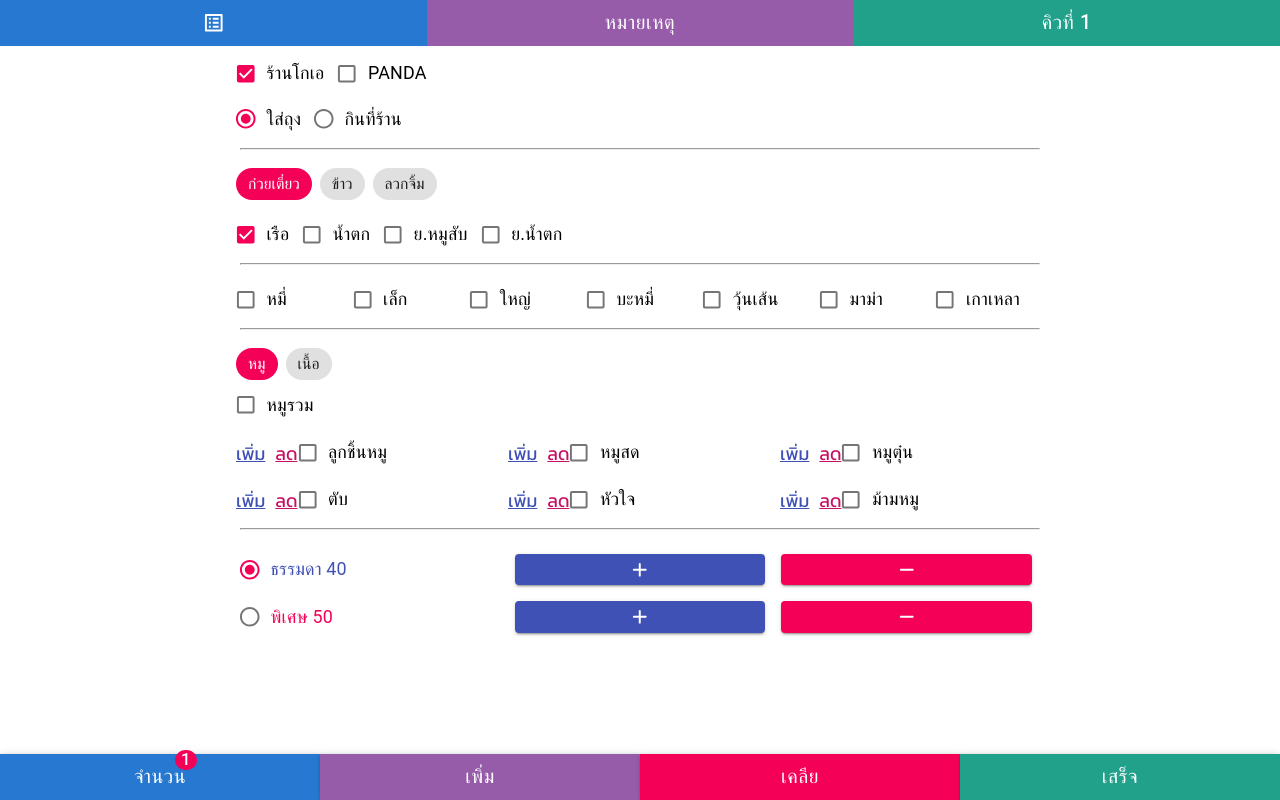
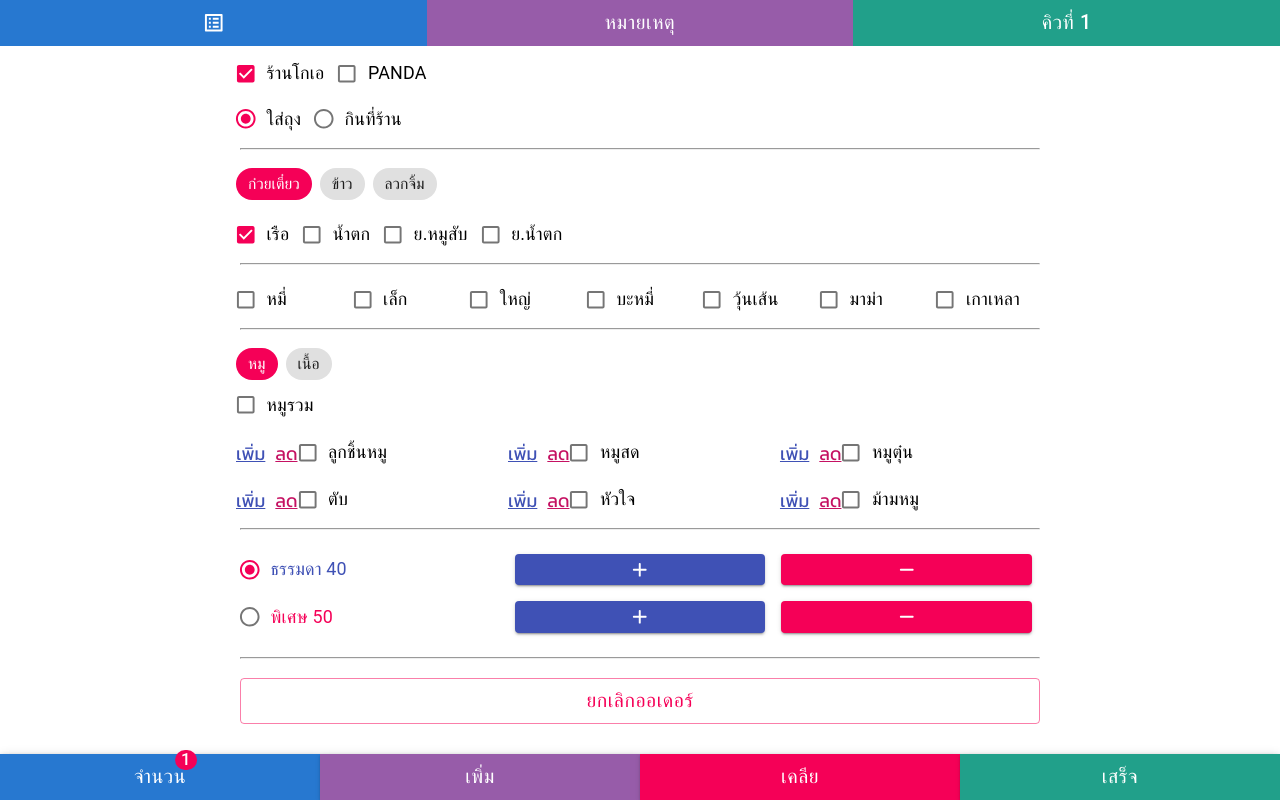
Before and after one commit to boatnoodle/streetfood, a React (Create React App) app: page / in a window 1280 px wide. Built offline with nearby package versions, Linux system fonts and the light colour scheme.

Commit message:
⚡️Add btn cancel order

```diff
--- a/src/containers/Order/index.tsx
+++ b/src/containers/Order/index.tsx
@@ -23,6 +23,7 @@ import Remark from "containers/Order/Remark";
 import ActionBar from "containers/Order/ActionBar";
 import TopBar from "containers/Order/TopBar";
 import OrderList from "containers/Order/components/OrderList/OrderList";
+import Button from "@material-ui/core/Button";
 
 const useStyles = makeStyles((theme: Theme) =>
   createStyles({
@@ -77,6 +78,9 @@ const useStyles = makeStyles((theme: Theme) =>
       position: "fixed",
       top: "6px",
       left: "20%"
+    },
+    btnCancelOrder: {
+      width: "100%"
     }
   })
 );
@@ -85,13 +89,20 @@ const Order = ({ handleSubmit }) => {
   const [openDialogRemark, setOpenDialogRemark] = useState(false);
   const [openDialogOrderList, setOpenDialogOrderList] = useState(false);
   const classes = useStyles();
-  const { values, setFieldValue, initialValues } = useFormikContext<any>();
+  const { values, setFieldValue, initialValues, resetForm } = useFormikContext<
+    any
+  >();
 
   const handleAddOrder = () => {
     const orders = values.orders;
     const order = values.orderDetail;
     setFieldValue("orders", [...orders, order]);
     setFieldValue("orderDetail", initialValues.orderDetail);
+    window.scrollTo({ top: 0, behavior: "smooth" });
+  };
+
+  const handleResetForm = () => {
+    resetForm();
     window.scrollTo({ top: 0, behavior: "smooth" });
   };
 
@@ -151,6 +162,15 @@ const Order = ({ handleSubmit }) => {
         setOpenAmountOrder={setOpenAmountOrder}
         handleAddOrder={handleAddOrder}
       />
+      <hr />
+      <Button
+        variant="outlined"
+        color="secondary"
+        onClick={handleResetForm}
+        className={classes.btnCancelOrder}
+      >
+        ยกเลิกออเดอร์
+      </Button>
     </div>
   );
 };
```
